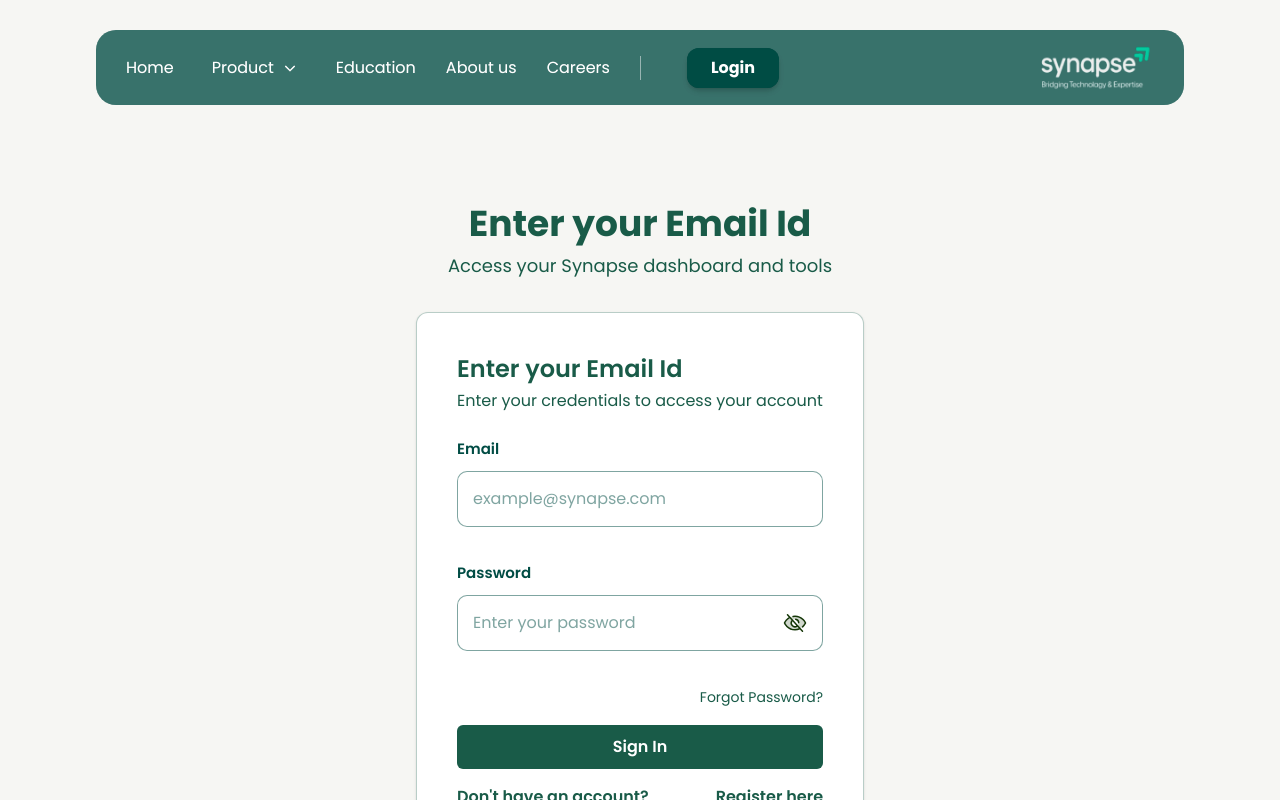
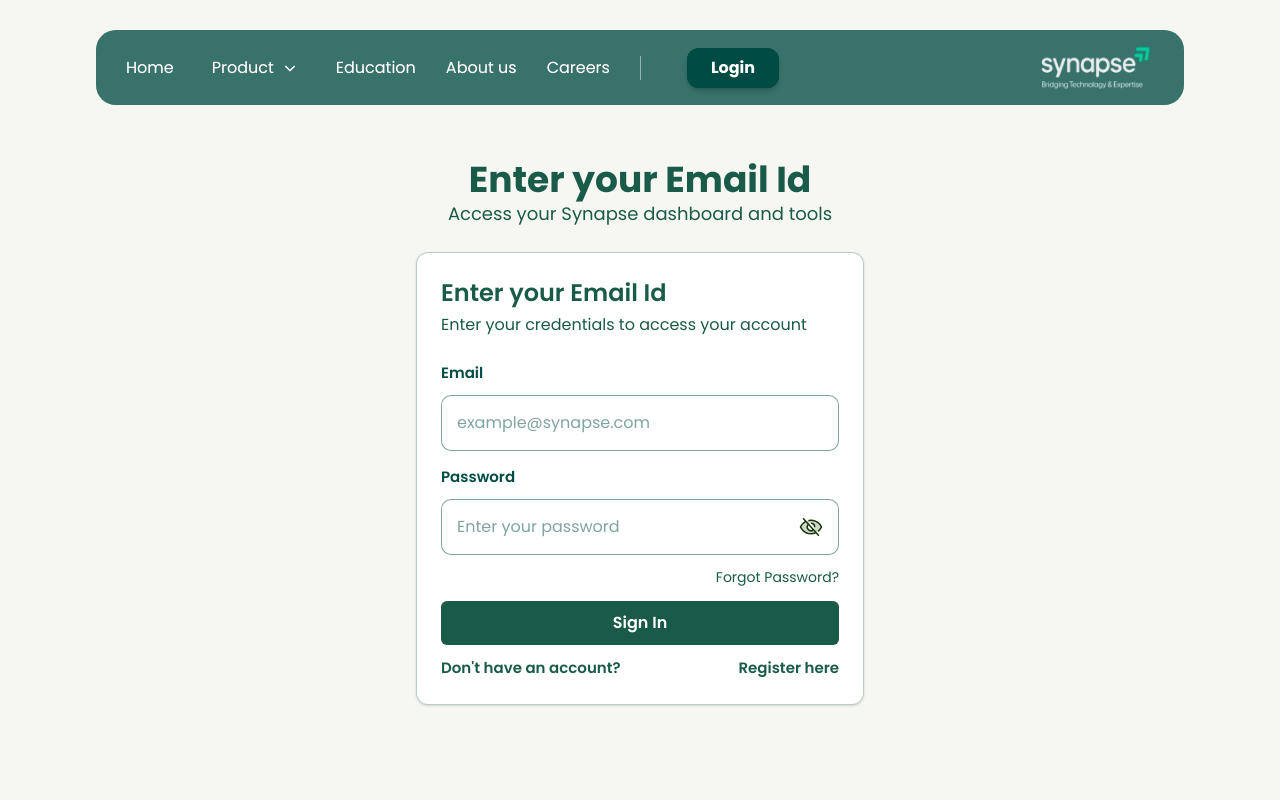
Before and after one commit to YutitechInnovations/synapse-website, a Next.js app: page /login in a window 1280 px wide. Shown: the top 800 px of the page. Built offline with nearby package versions, Linux system fonts and the light colour scheme.

Commit message:
margin padding changes

```diff
--- a/src/app/forgot-password/page.js
+++ b/src/app/forgot-password/page.js
@@ -4,11 +4,11 @@
 
 export default function ForgotPasswordPage() {
   return (
-    <div className="grid grid-rows-[auto_1fr_auto] min-h-screen w-full">
+    <div className="grid w-full">
       <ClientOnly>
         <Navbar />
       </ClientOnly>
-      <main className="flex items-center justify-center pt-43 pb-43 px-4">
+      <main className="flex items-center justify-center pt-40 pb-[100px] px-4">
         <ForgotPasswordForm />
       </main>
     </div>
--- a/src/app/login/page.js
+++ b/src/app/login/page.js
@@ -18,11 +18,11 @@
 
 export default function LoginPage() {
   return (
-    <div className="grid grid-rows-[auto_1fr_auto] min-h-screen w-full">
+    <div className="grid w-full">
       <ClientOnly>
         <Navbar />
       </ClientOnly>
-      <main className="flex items-center justify-center pt-43 pb-43 px-4">
+      <main className="flex items-center justify-center pt-40 pb-[100px] px-4">
         <LoginForm />
       </main>
     </div>
--- a/src/app/signup/page.js
+++ b/src/app/signup/page.js
@@ -4,11 +4,11 @@
 
 export default function Signup() {
   return (
-    <div className="grid grid-rows-[auto_1fr_auto] min-h-screen w-full">
+    <div className="grid w-full">
       <ClientOnly>
         <Navbar />
       </ClientOnly>
-      <main className="flex items-center justify-center pt-43 pb-43 px-4">
+      <main className="flex items-center justify-center pt-40 pb-[100px] px-4">
         <SignupForm />
       </main>
     </div>
--- a/src/components/loginform/LoginForm.js
+++ b/src/components/loginform/LoginForm.js
@@ -53,13 +53,13 @@
   return (
     <div className="w-full flex flex-col items-center justify-center px-4">
       {loading && <Loader />}
-      <h1 className="text-3xl md:text-4xl font-bold text-center text-[#195B48] mt-8 mb-2">
+      <h1 className="text-3xl md:text-4xl font-bold text-center text-[#195B48]">
         Enter your Email Id
       </h1>
-      <p className="text-base md:text-lg font-normal text-center text-[#195B48] mb-8">
+      <p className="text-base md:text-lg font-normal text-center text-[#195B48] mb-6">
         Access your Synapse dashboard and tools
       </p>
-      <div className="w-full max-w-md bg-white border border-[#195B48]/30 rounded-xl p-8 md:p-10 flex flex-col items-center shadow-sm">
+      <div className="w-full max-w-md bg-white border border-[#195B48]/30 rounded-xl p-6 md:p-6 flex flex-col items-center shadow-sm">
         <h2 className="text-xl md:text-2xl font-semibold text-[#195B48] mb-1 w-full text-left">
           Enter your Email Id
         </h2>
@@ -67,7 +67,7 @@
           Enter your credentials to access your account
         </p>
         <form onSubmit={handleSubmit} className="w-full">
-          <div className="mb-6">
+          <div className="mb-1">
             <label className="frm-label" htmlFor="email">
               Email
             </label>
@@ -81,7 +81,7 @@
               onChange={(e) => setEmail(e.target.value)}
             />
           </div>
-          <div className="mb-6  ">
+          <div>
             <label className="frm-label" htmlFor="password">
               Password
             </label>
@@ -130,8 +130,11 @@
               )}
             </div>
           </div>
-          <div className="w-full text-right mb-2">
-            <Link href="/forgot-password" className="text-[#195B48] hover:underline text-sm">
+          <div className="w-full text-right mb-1">
+            <Link
+              href="/forgot-password"
+              className="text-[#195B48] hover:underline text-sm"
+            >
               Forgot Password?
             </Link>
           </div>
@@ -143,13 +146,13 @@
             Sign In
           </button>
         </form>
-        <div className="flex flex-col sm:flex-row items-center justify-between mt-2 w-full">
-          <p className="font-semibold text-base text-[#195B48] text-center sm:text-left mb-2 sm:mb-0">
+        <div className="flex flex-col sm:flex-row items-center justify-between mt-1 w-full">
+          <p className="font-semibold text-[15px] text-[#195B48] text-center sm:text-left mb-2 sm:mb-0">
             Don&apos;t have an account?
           </p>
           <Link
             href="/signup"
-            className="font-semibold text-base text-[#195B48] hover:underline"
+            className="font-semibold text-[15px] text-[#195B48] hover:underline"
           >
             Register here
           </Link>
```
